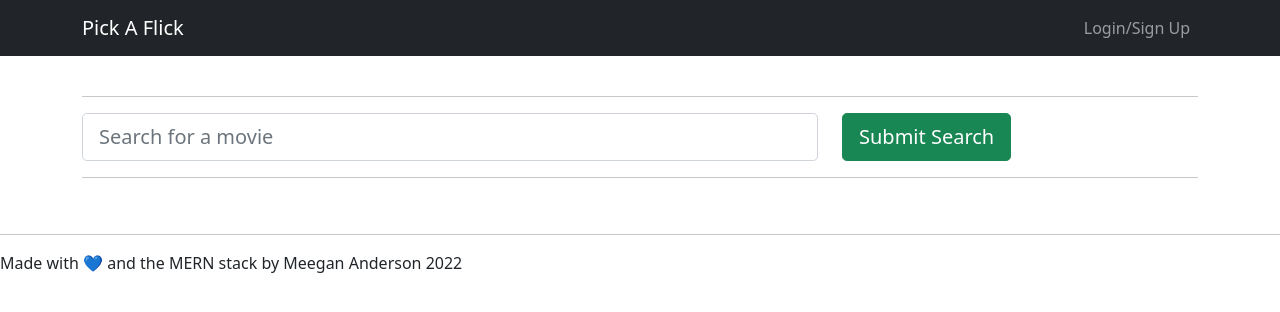
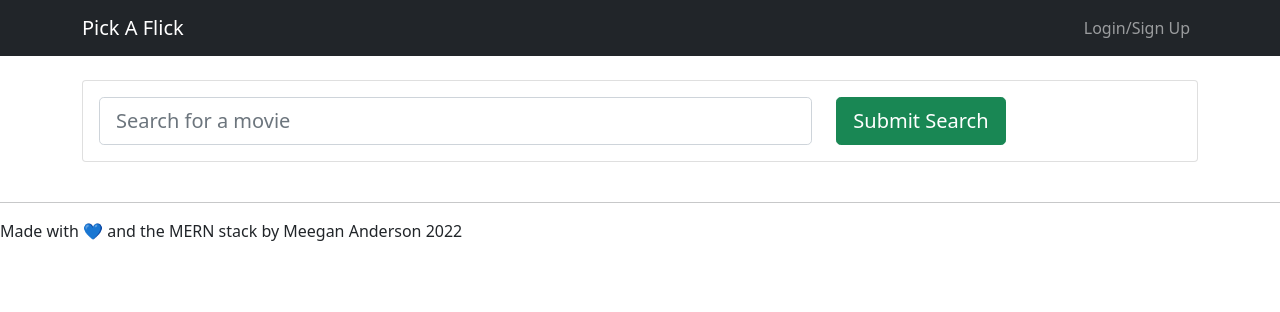
Before and after one commit to NotANewt/pick_a_flick, a React (Create React App) app in the folder client/: page /Movies in a window 1280 px wide. Shown: the top 312 px of the page. Built offline with nearby package versions, Linux system fonts and the light colour scheme.

Commit message:
bootstrapped the dealbreakers page

```diff
--- a/client/src/components/Dealbreakers.js
+++ b/client/src/components/Dealbreakers.js
@@ -56,10 +56,10 @@ const DealbreakerList = (props) => {
 
   return (
     <>
-      <Container>
+      <Container className="mt-4">
         <Card>
           <Card.Body>
-            <Card.Title>{userData.dealbreakers.length ? `Here are your dealbreakers.` : "You have no saved dealbreakers."}</Card.Title>
+            <Card.Title>{userData.dealbreakers.length ? `Your dealbreakers.` : "You have no saved dealbreakers."}</Card.Title>
             {userData.dealbreakers?.map((dealbreaker) => {
               return <Dealbreaker key={dealbreaker} dealbreaker={dealbreaker} />;
             })}
@@ -156,7 +156,7 @@ const Dealbreakers = () => {
   return (
     <>
       <div id="snackbar">That dealbreaker is already in your list.</div>
-      <hr />
+      <Container>
         <Form>
           <Stack direction="horizontal" gap={3}>
             <Form.Select id="mySelect">
@@ -176,8 +176,8 @@ const Dealbreakers = () => {
             <Form.Control id="filter" placeholder="filter list" onChange={() => handleFilterDealbreakers()}></Form.Control>
           </Stack>
         </Form>
+      </Container>
 
-      <hr />
       <DealbreakerList />
     </>
   );
--- a/client/src/components/MovieSearchComp.js
+++ b/client/src/components/MovieSearchComp.js
@@ -86,7 +86,8 @@ const MovieSearch = () => {
   return (
     <>
       <Container>
-        <hr />
+        <Card>
+          <Card.Body>
             <Form onSubmit={handleFormSubmit}>
               <Row>
                 <Col xs={12} md={8}>
@@ -99,7 +100,8 @@ const MovieSearch = () => {
                 </Col>
               </Row>
             </Form>
-        <hr />
+          </Card.Body>
+        </Card>
       </Container>
 
       <Container>
```
Lines whose indentation alone changed are shown as unchanged.
